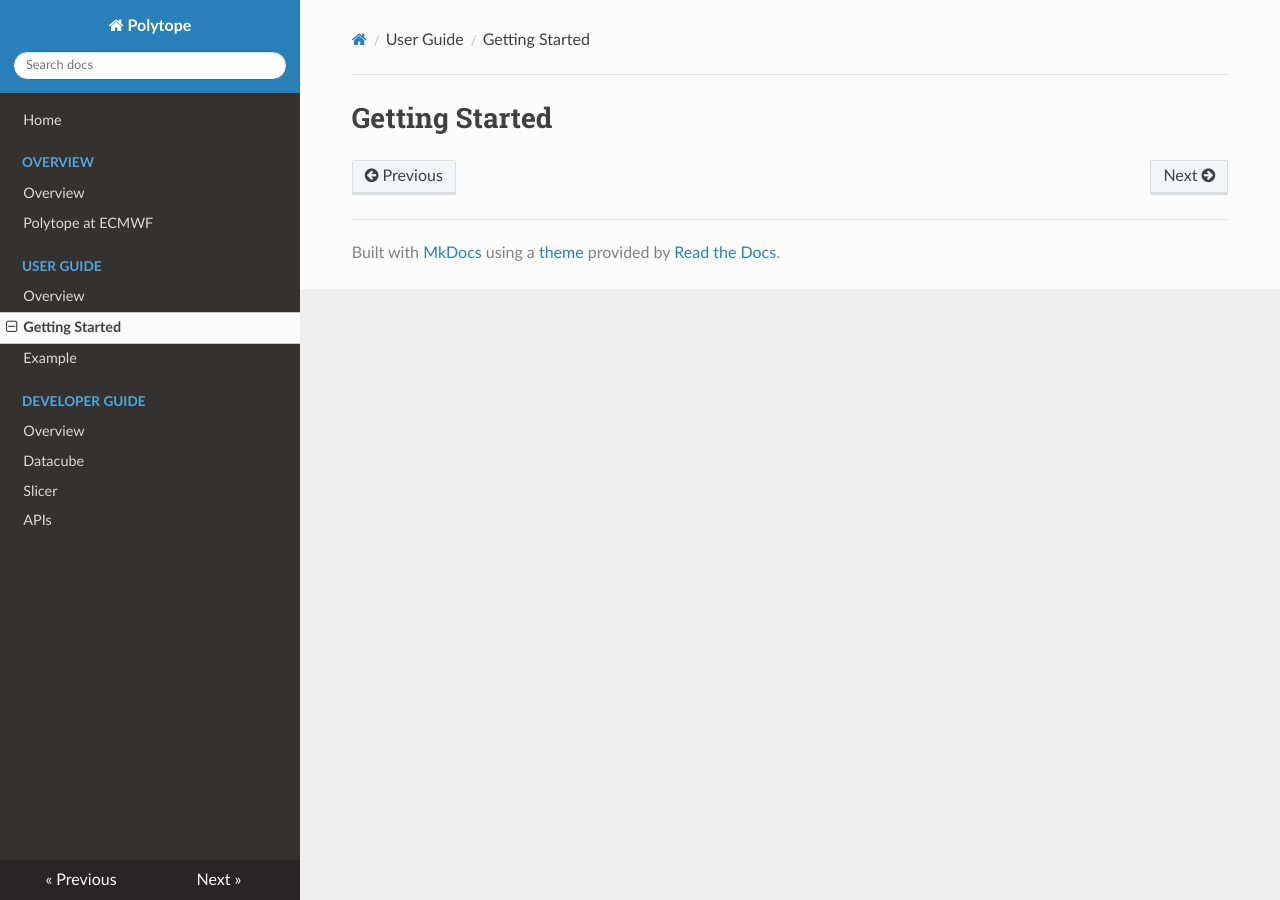
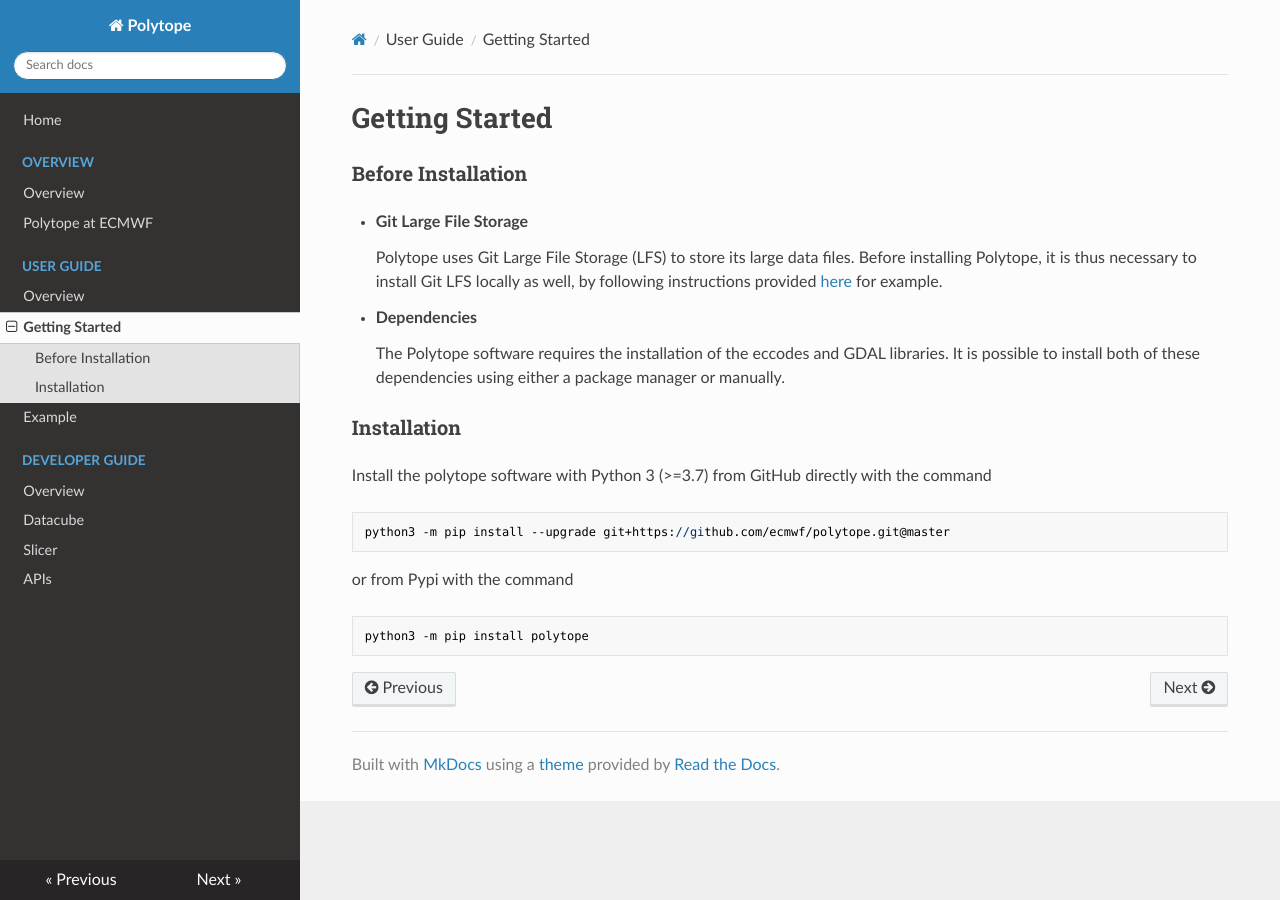
Before and after one commit to ecmwf/polytope, an MkDocs documentation site: the page built from docs/User_Guide/Getting_started.md, in a window 1280 px wide. Built offline with MkDocs 1.6.1, drawn with Linux system fonts in a browser that asks for light colours; nearby versions of some CDN libraries.

Commit message:
update docs

```diff
--- a/docs/User_Guide/Getting_started.md
+++ b/docs/User_Guide/Getting_started.md
@@ -1 +1,24 @@
 # Getting Started
+
+### Before Installation
+
+- **Git Large File Storage**
+
+    Polytope uses Git Large File Storage (LFS) to store its large data files.
+    Before installing Polytope, it is thus necessary to install Git LFS locally as well, by following instructions provided [here](https://docs.github.com/en/repositories/working-with-files/managing-large-files/installing-git-large-file-storage) for example.
+
+- **Dependencies**
+
+    The Polytope software requires the installation of the eccodes and GDAL libraries.
+    It is possible to install both of these dependencies using either a package manager or manually.
+
+
+### Installation
+
+Install the polytope software with Python 3 (>=3.7) from GitHub directly with the command
+
+    python3 -m pip install --upgrade git+https://github.com/ecmwf/polytope.git@master
+
+or from Pypi with the command
+
+    python3 -m pip install polytope
--- a/mkdocs.yml
+++ b/mkdocs.yml
@@ -1,9 +1,14 @@
 site_name: Polytope
 theme:
     name: readthedocs
+    icon:
+        admonition:
+            shapes: :material-shape
     # logo: destination-earth-logo.png
 markdown_extensions:
     - admonition
+    # - pymdownx.details
+    # - pymdownx.superfences
 extra_css:
     - extra.css
 nav:
```
Also changed, not shown: docs/Developer_Guide/API.md (+6 -3 lines), docs/Developer_Guide/Axis_types.md (added, +1 -0 lines), docs/Developer_Guide/Datacube.md (+35 -0 lines), docs/Developer_Guide/shapes.md (+3 -3 lines), docs/User_Guide/Overview.md (+15 -0 lines), docs/extra.css (+21 -0 lines).
